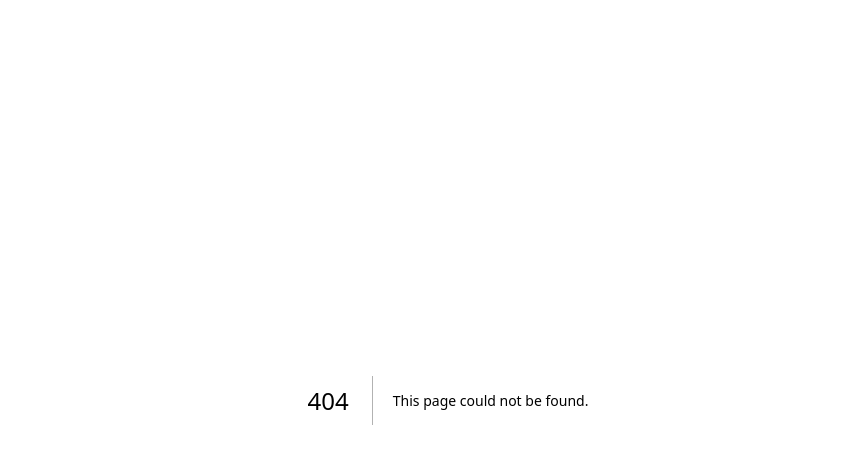
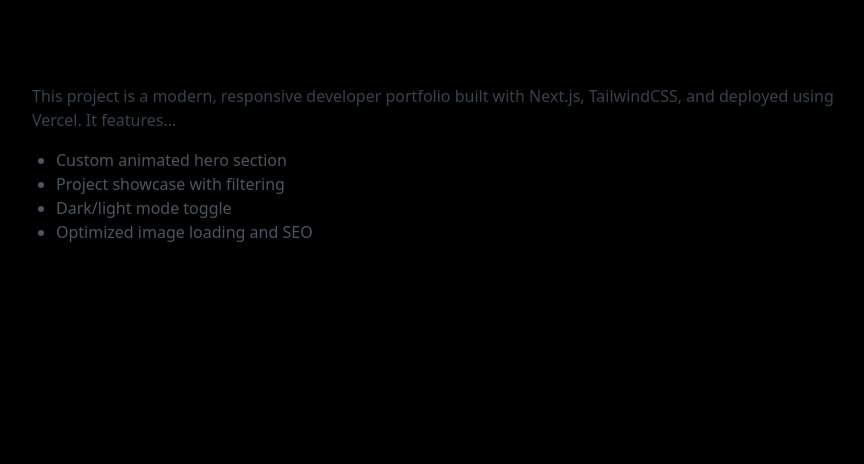
Before and after one commit to darrenmo12309/darren-portfolio, a Next.js app in the folder portfolio/: page /project-pages/deliberation in a window 1280 px wide. Before the commit this address had no page. Shown: the top 464 px of the page, without its empty margins (192-1056 px from the left). Built offline with nearby package versions, Linux system fonts and the light colour scheme.

Commit message:
added project pages

```diff
--- a/portfolio/app/components/ProjectsSection.tsx
+++ b/portfolio/app/components/ProjectsSection.tsx
@@ -11,6 +11,8 @@
 		description: `A VSCode extension to streamline virtual experiment creation on Deliberation Lab's online experimentation platform.`,
 		image: '/dl.png',
 		github: 'https://github.com/Watts-Lab/deliberation-lab-tools',
+		page: '/project-pages/deliberation',
+
 	},
 	{
 		id: 2,
@@ -18,6 +20,7 @@
 		description: 'Social media platform for Penn students to connect and share experiences',
 		image: '/laptop.jpg',
 		github: 'https://github.com/upenn-nets-2120/project-instalite-darren',
+		page: '/project-pages/instalite',
 	},
 	{
 		id: 3,
@@ -25,6 +28,7 @@
 		description: 'Email client that uses AI to summarize, categorize, and autogenerate replies to emails',
 		image: '/mailbites.png',
 		github: 'https://github.com/darrenmo12309/mail-bites',
+		page: '/project-pages/mailbites',
 	},
 	{
 		id: 4,
@@ -32,6 +36,7 @@
 		description: 'Three vehicle routing algorithms to minimize energy consumption for vehicles',
 		image: '/GNN.png',
 		github: 'https://github.com/darrenmo12309/STAT-4830-project-base',
+		page: '/project-pages/gnn',
 	},
 ];
 
@@ -65,7 +70,7 @@
 							<h3 className="text-xl font-bold mb-2">{project.title}</h3>
 							<p className="text-gray-300 mb-4">{project.description}</p>
 							<div className="flex gap-4">
-								<Link href="#" className="text-sm px-4 py-2 bg-white/10 hover:bg-white/20 rounded-full transition-colors">
+								<Link href={project.page} className="text-sm px-4 py-2 bg-white/10 hover:bg-white/20 rounded-full transition-colors">
 									View Project
 								</Link>
 								<Link href={project.github} className="text-sm px-4 py-2 bg-white/10 hover:bg-white/20 rounded-full transition-colors">
--- /dev/null
+++ b/portfolio/app/project-pages/deliberation/page.tsx
@@ -0,0 +1,18 @@
+'use client';
+
+export default function ProjectDetailsPage() {
+  return (
+    <main className="max-w-4xl mx-auto p-8">
+      <h1 className="text-3xl font-bold mb-4">My Project</h1>
+      <p className="text-gray-700 mb-4">
+        This project is a modern, responsive developer portfolio built with Next.js, TailwindCSS, and deployed using Vercel. It features...
+      </p>
+      <ul className="list-disc pl-6 text-gray-600">
+        <li>Custom animated hero section</li>
+        <li>Project showcase with filtering</li>
+        <li>Dark/light mode toggle</li>
+        <li>Optimized image loading and SEO</li>
+      </ul>
+    </main>
+  );
+}
--- /dev/null
+++ b/portfolio/app/project-pages/gnn/page.tsx
@@ -0,0 +1,18 @@
+'use client';
+
+export default function ProjectDetailsPage() {
+  return (
+    <main className="max-w-4xl mx-auto p-8">
+      <h1 className="text-3xl font-bold mb-4">My Project</h1>
+      <p className="text-gray-700 mb-4">
+        This project is a modern, responsive developer portfolio built with Next.js, TailwindCSS, and deployed using Vercel. It features...
+      </p>
+      <ul className="list-disc pl-6 text-gray-600">
+        <li>Custom animated hero section</li>
+        <li>Project showcase with filtering</li>
+        <li>Dark/light mode toggle</li>
+        <li>Optimized image loading and SEO</li>
+      </ul>
+    </main>
+  );
+}
--- /dev/null
+++ b/portfolio/app/project-pages/instalite/page.tsx
@@ -0,0 +1,18 @@
+'use client';
+
+export default function ProjectDetailsPage() {
+  return (
+    <main className="max-w-4xl mx-auto p-8">
+      <h1 className="text-3xl font-bold mb-4">My Project</h1>
+      <p className="text-gray-700 mb-4">
+        This project is a modern, responsive developer portfolio built with Next.js, TailwindCSS, and deployed using Vercel. It features...
+      </p>
+      <ul className="list-disc pl-6 text-gray-600">
+        <li>Custom animated hero section</li>
+        <li>Project showcase with filtering</li>
+        <li>Dark/light mode toggle</li>
+        <li>Optimized image loading and SEO</li>
+      </ul>
+    </main>
+  );
+}
--- /dev/null
+++ b/portfolio/app/project-pages/mailbites/page.tsx
@@ -0,0 +1,18 @@
+'use client';
+
+export default function ProjectDetailsPage() {
+  return (
+    <main className="max-w-4xl mx-auto p-8">
+      <h1 className="text-3xl font-bold mb-4">My Project</h1>
+      <p className="text-gray-700 mb-4">
+        This project is a modern, responsive developer portfolio built with Next.js, TailwindCSS, and deployed using Vercel. It features...
+      </p>
+      <ul className="list-disc pl-6 text-gray-600">
+        <li>Custom animated hero section</li>
+        <li>Project showcase with filtering</li>
+        <li>Dark/light mode toggle</li>
+        <li>Optimized image loading and SEO</li>
+      </ul>
+    </main>
+  );
+}
```
